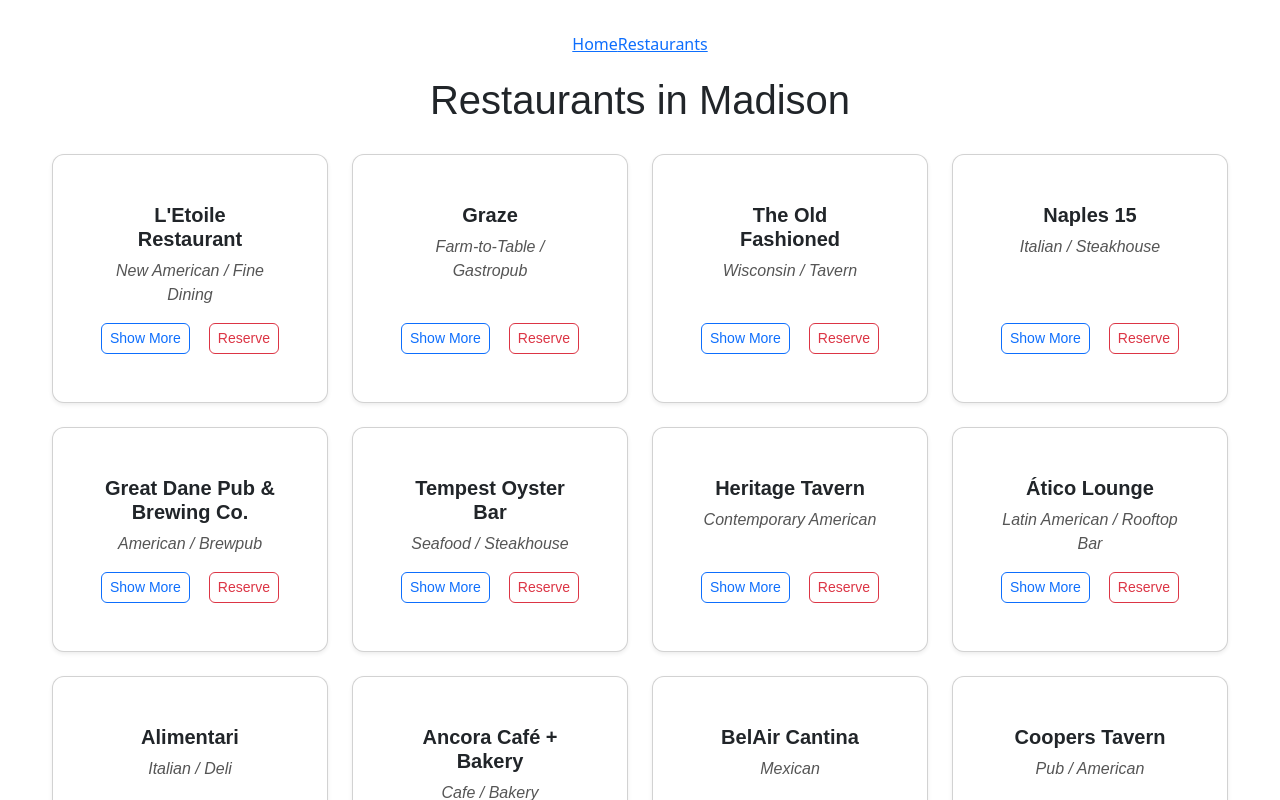
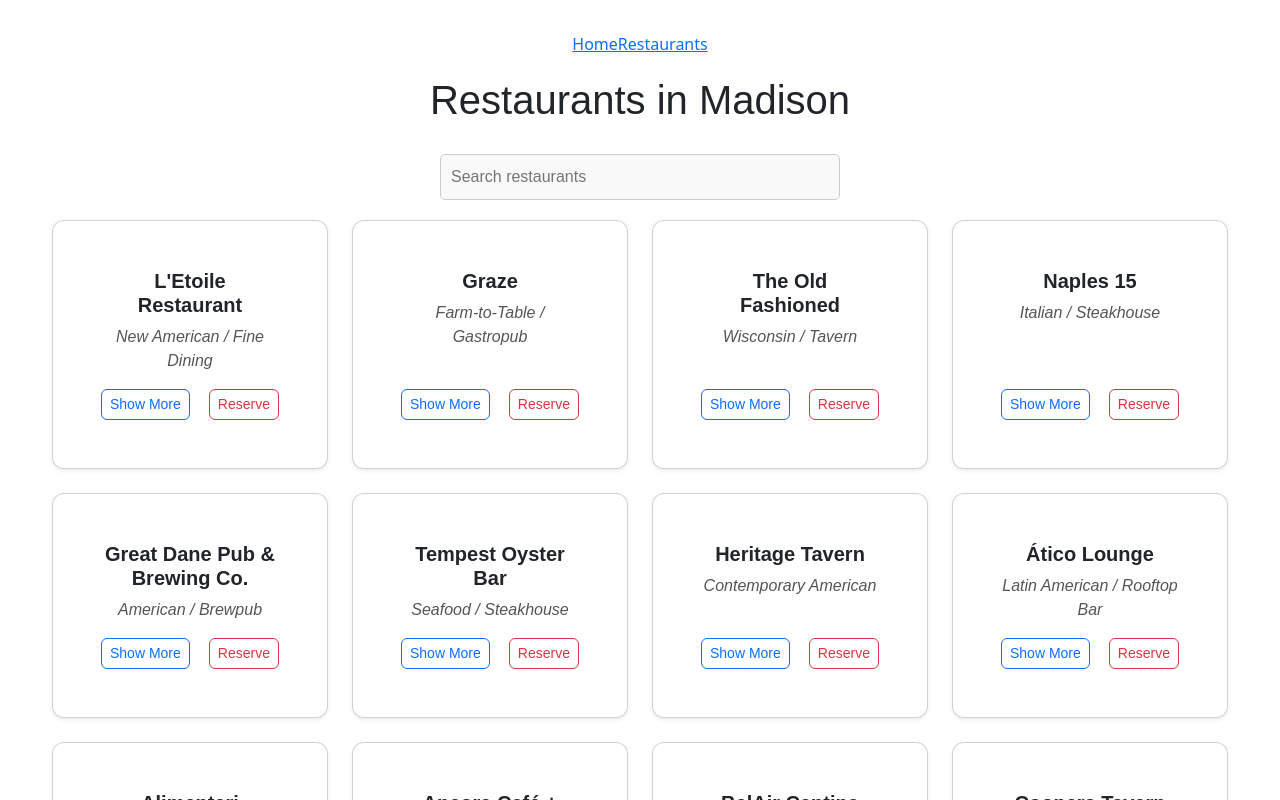
Before and after one commit to CS571-F25/p7, a React (Vite) app: page /#/restaurants in a window 1280 px wide. Shown: the top 800 px of the page. Built offline with nearby package versions, Linux system fonts and the light colour scheme.

Commit message:
search bar

```diff
--- a/src/components/Restaurants.jsx
+++ b/src/components/Restaurants.jsx
@@ -2,7 +2,6 @@
 import { Row, Col } from "react-bootstrap";
 import restaurantsData from "../../madisonRestaurants.json"; // adjust path
 import RestaurantSummary from "../RestaurantSummary";
-
 
 export default function Restaurants() {
   const handleReservation = (restaurant) => {
@@ -11,16 +10,46 @@
 
   return (
     <div style={{ padding: "20px", fontFamily: "Arial, sans-serif" }}>
+
       <h1 style={{ textAlign: "center", marginBottom: "30px" }}>
         Restaurants in Madison
       </h1>
+
+
+      <div style={{ maxWidth: "400px", margin: "0 auto 20px auto" }}>
+        <input
+          type="text"
+          placeholder="Search restaurants"
+          style={{
+            width: "100%",
+            padding: "10px",
+            borderRadius: "5px",
+            border: "1px solid #ccc",
+            color: "#555",
+            fontSize: "16px",
+            backgroundColor: "#f9f9f9"
+          }}
+        />
+      </div>
+
+
 
       {restaurantsData.length === 0 && <p>No restaurants available!</p>}
 
       <Row>
         {restaurantsData.map((restaurant) => (
-          <Col key={restaurant.name} xs={12} sm={6} md={4} lg={3} className="mb-4">
-            <RestaurantSummary restaurant={restaurant} onReserve={handleReservation} />
+          <Col
+            key={restaurant.name}
+            xs={12}
+            sm={6}
+            md={4}
+            lg={3}
+            className="mb-4"
+          >
+            <RestaurantSummary
+              restaurant={restaurant}
+              onReserve={handleReservation}
+            />
           </Col>
         ))}
       </Row>
```
